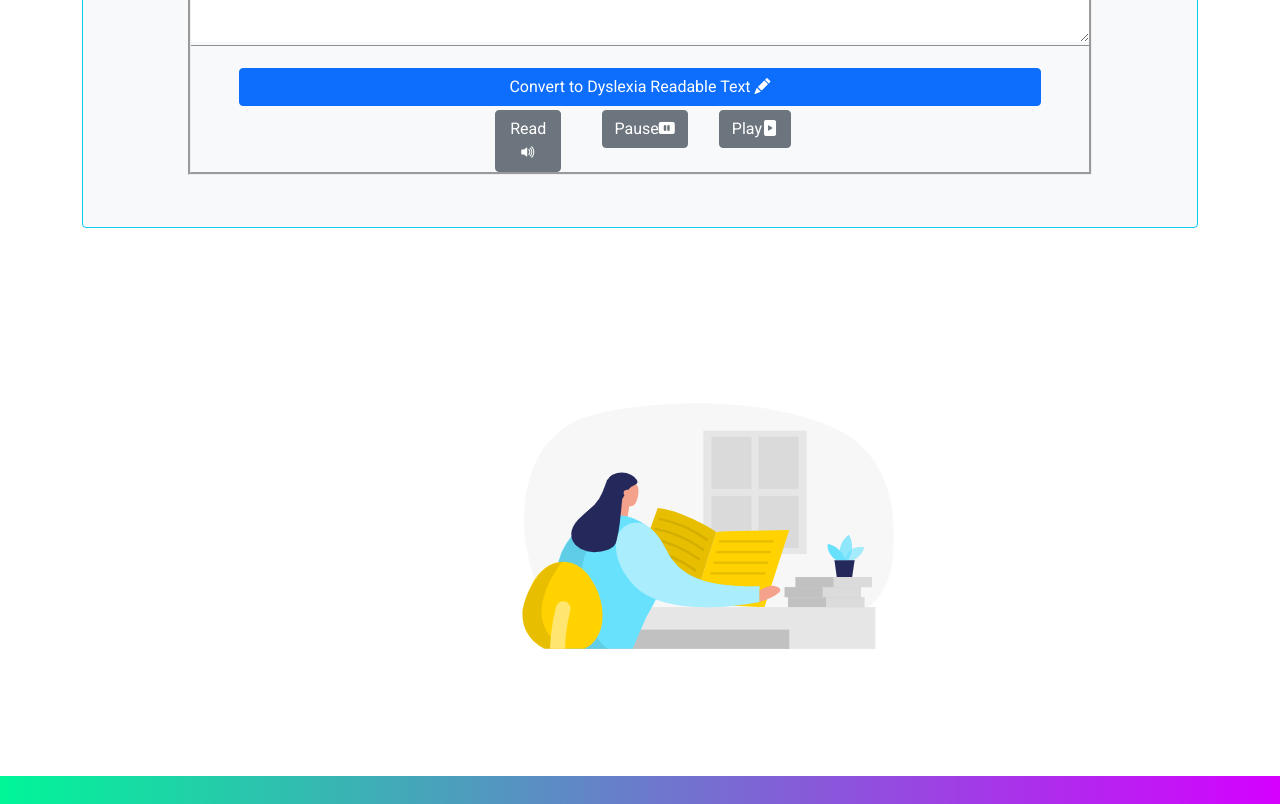
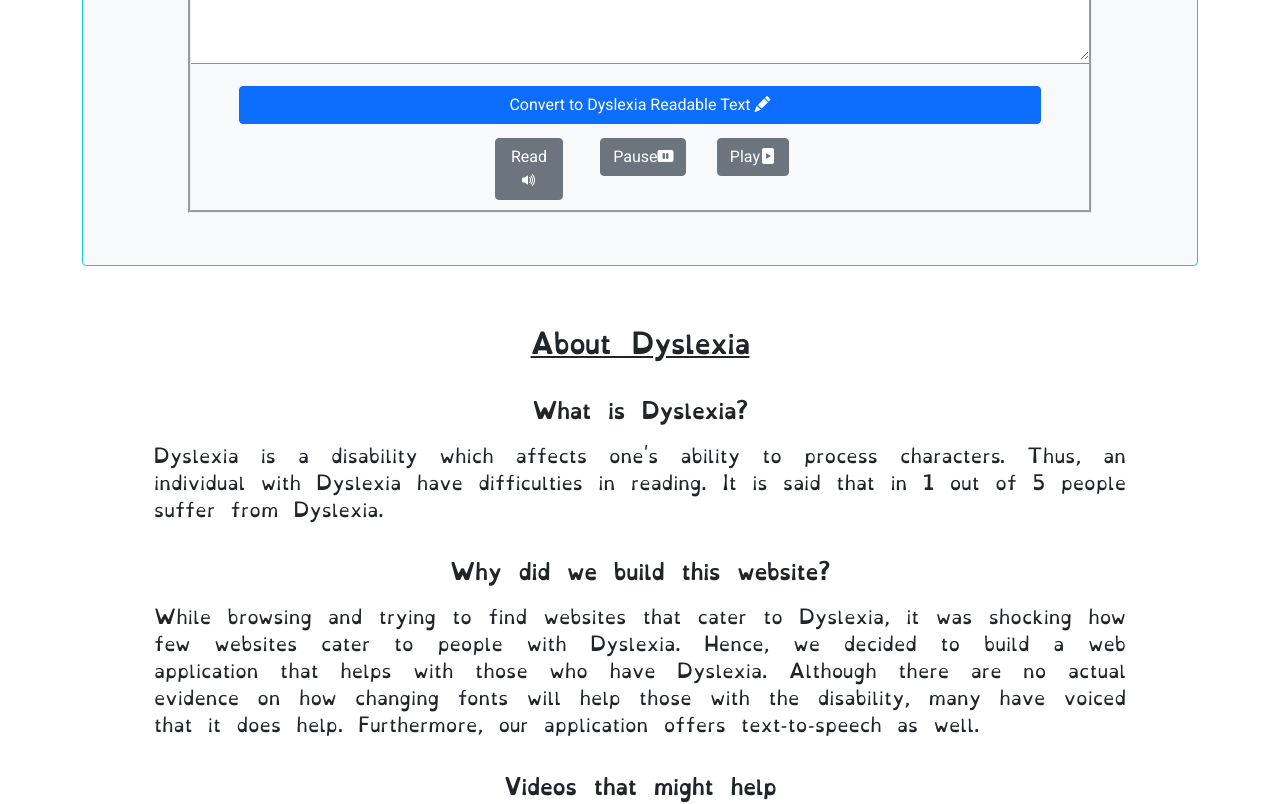
Before and after one commit to canismajor88/456-Ui-Ux, an Angular app in the folder 456-UI-Ux/DyslexiaReader/: page / in a window 1280 px wide. Shown: the part 380-1184 px from the top of the page. Built offline with nearby package versions, Linux system fonts and the light colour scheme.

Commit message:
added about section and changed stylings (#17)

```diff
--- a/456-UI-Ux/DyslexiaReader/src/app/form/form.component.scss
+++ b/456-UI-Ux/DyslexiaReader/src/app/form/form.component.scss
@@ -18,3 +18,6 @@
 .text-form{
   margin-top: 5%;
 }
+.col-2 {
+  padding: 10px;
+}
--- a/456-UI-Ux/DyslexiaReader/src/app/home-screen/home-screen.component.html
+++ b/456-UI-Ux/DyslexiaReader/src/app/home-screen/home-screen.component.html
@@ -15,7 +15,23 @@
     <app-form></app-form>
   </div>
   <div class="row mx-2 mt-0">
-    <div class="col-12"> <img style=" margin-left: 35%" src="assets/img/readingabook.png" ></div>
+    <div class='about'>
+      <h1>About Dyslexia</h1>
+      <h2>What is Dyslexia?</h2>
+      <p>
+          Dyslexia is a disability which affects one's ability to process characters. Thus, an individual with Dyslexia have difficulties
+          in reading. It is said that in 1 out of 5 people suffer from Dyslexia.
+      </p>
+      <h2>Why did we build this website?</h2>
+      <p>
+          While browsing and trying to find websites that cater to Dyslexia, it was shocking how few websites cater to people with Dyslexia.
+          Hence, we decided to build a web application that helps with those who have Dyslexia. Although there are no actual evidence on how
+          changing fonts will help those with the disability, many have voiced that it does help. Furthermore, our application offers text-to-speech
+          as well.
+      </p>
+      <h2>Videos that might help</h2>
+      <iframe width="560" height="315" src="https://www.youtube.com/embed/zafiGBrFkRM" title="YouTube video player" frameborder="0" allow="accelerometer; autoplay; clipboard-write; encrypted-media; gyroscope; picture-in-picture" allowfullscreen></iframe>
+    </div>
   </div>
   <div class="row">
     <div class="col-12 gradient footer"> <p>&nbsp; </p></div>
--- a/456-UI-Ux/DyslexiaReader/src/app/home-screen/home-screen.component.scss
+++ b/456-UI-Ux/DyslexiaReader/src/app/home-screen/home-screen.component.scss
@@ -14,3 +14,45 @@
   font-weight: bolder ;
   font-size: xxx-large
 }
+
+.about {
+  padding : 10px;
+  width: 80%;
+  margin: auto;
+}
+
+.col {
+  padding-top: 10px;
+}
+
+h1, h2, p {
+  font-family: OpenDyslexic3, serif;
+}
+
+h1, h2 {
+  text-align: center;
+}
+
+h1 {
+  text-decoration: underline;
+  font-size: 25px;
+  font-weight: bold;
+}
+
+h2 {
+  font-weight: bold;
+  padding-top: 20px;
+  font-size: 20px;
+}
+
+p {
+  font-size: 18px;
+  line-height: 1.5;
+  text-align: justify;
+}
+
+iframe {
+  display: block;
+  margin: auto;
+  padding-bottom: 10px;
+}
```
Also changed, not shown: 1 other file (tests, documents, lock files or other folders).
